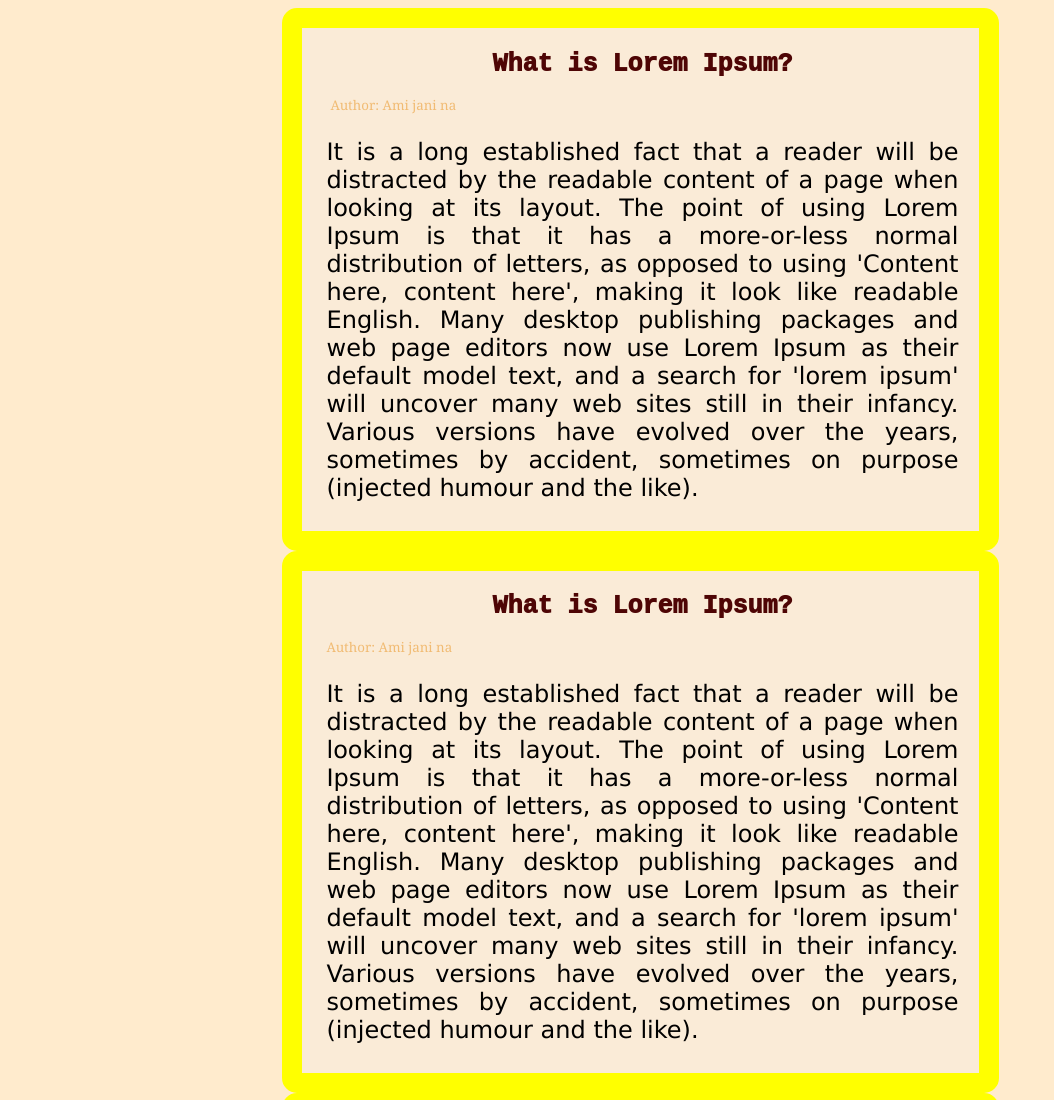
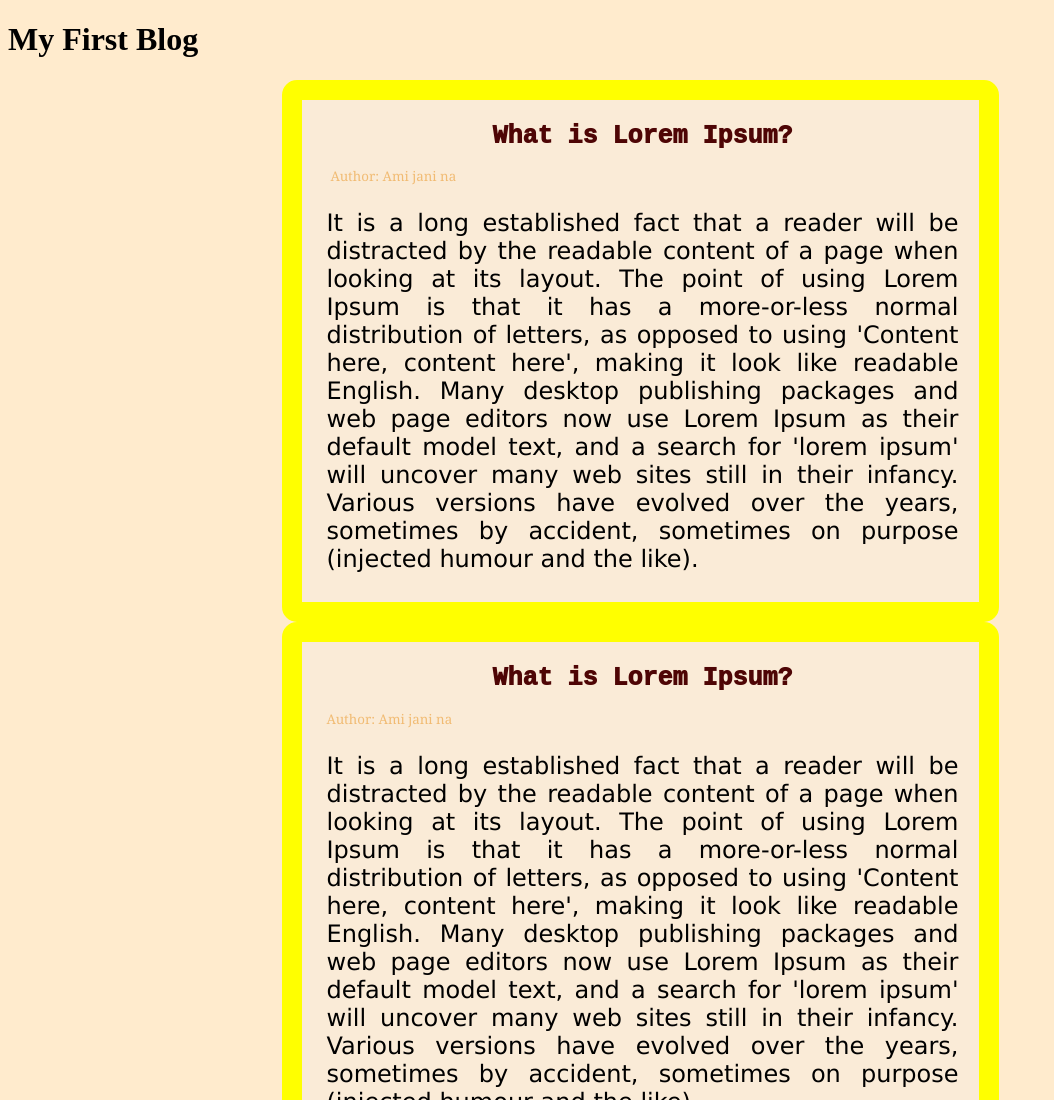
Before and after one commit to digitechmahmud/my-first-web, a plain HTML site: page index.html in a window 1280 px wide. Shown: the top 1100 px of the page, without its empty margins (0-1054 px from the left). Drawn offline with Linux system fonts and the light colour scheme.

Commit message:
heading add

```diff
--- a/index.html
+++ b/index.html
@@ -8,6 +8,7 @@
     <link rel="stylesheet" href="css/style.css">
 </head>
 <body>
+    <h1>My First Blog</h1>
     <div class="blog">
         <h1 id="blog-title">What is Lorem Ipsum?</h1>
         <img src="" alt="">
```
